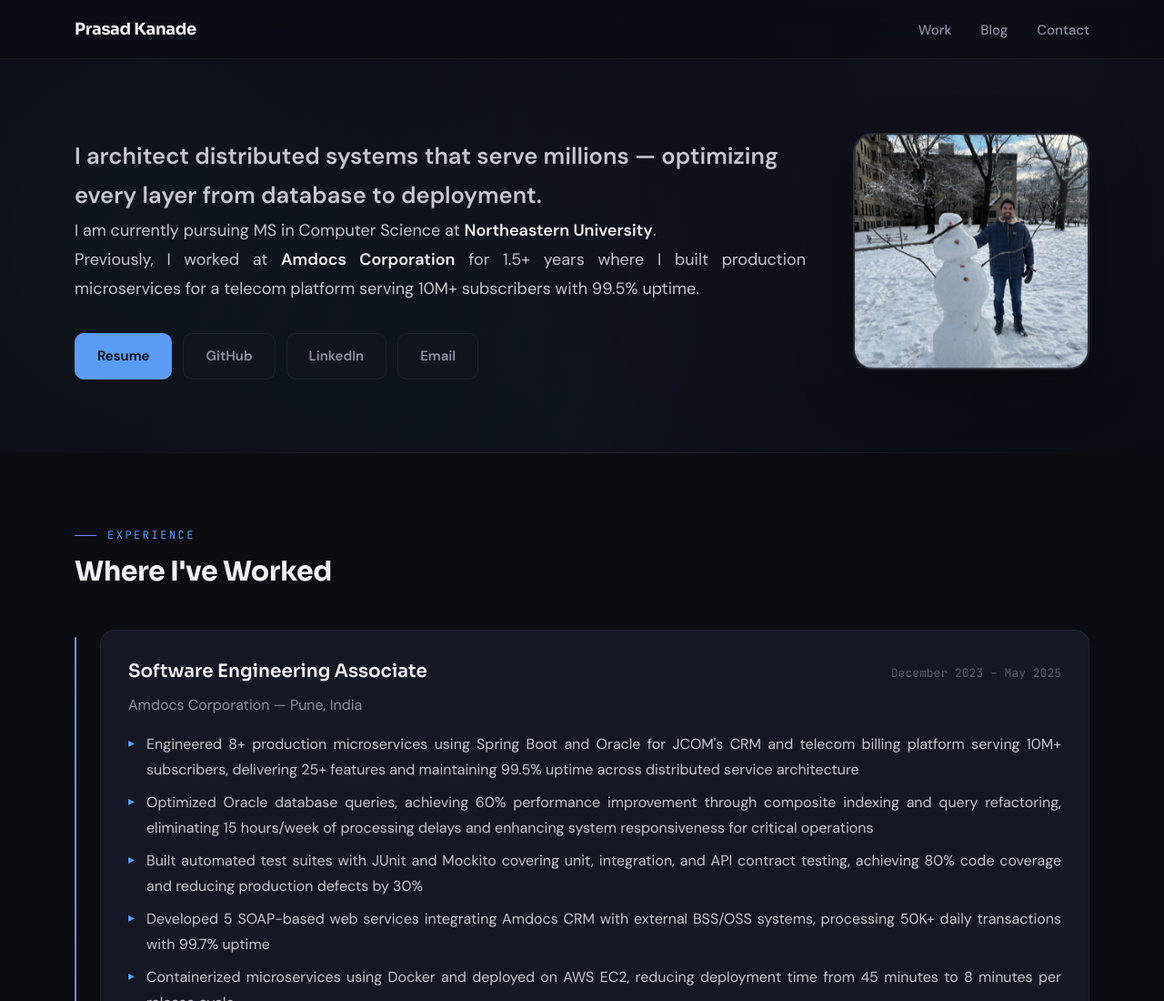
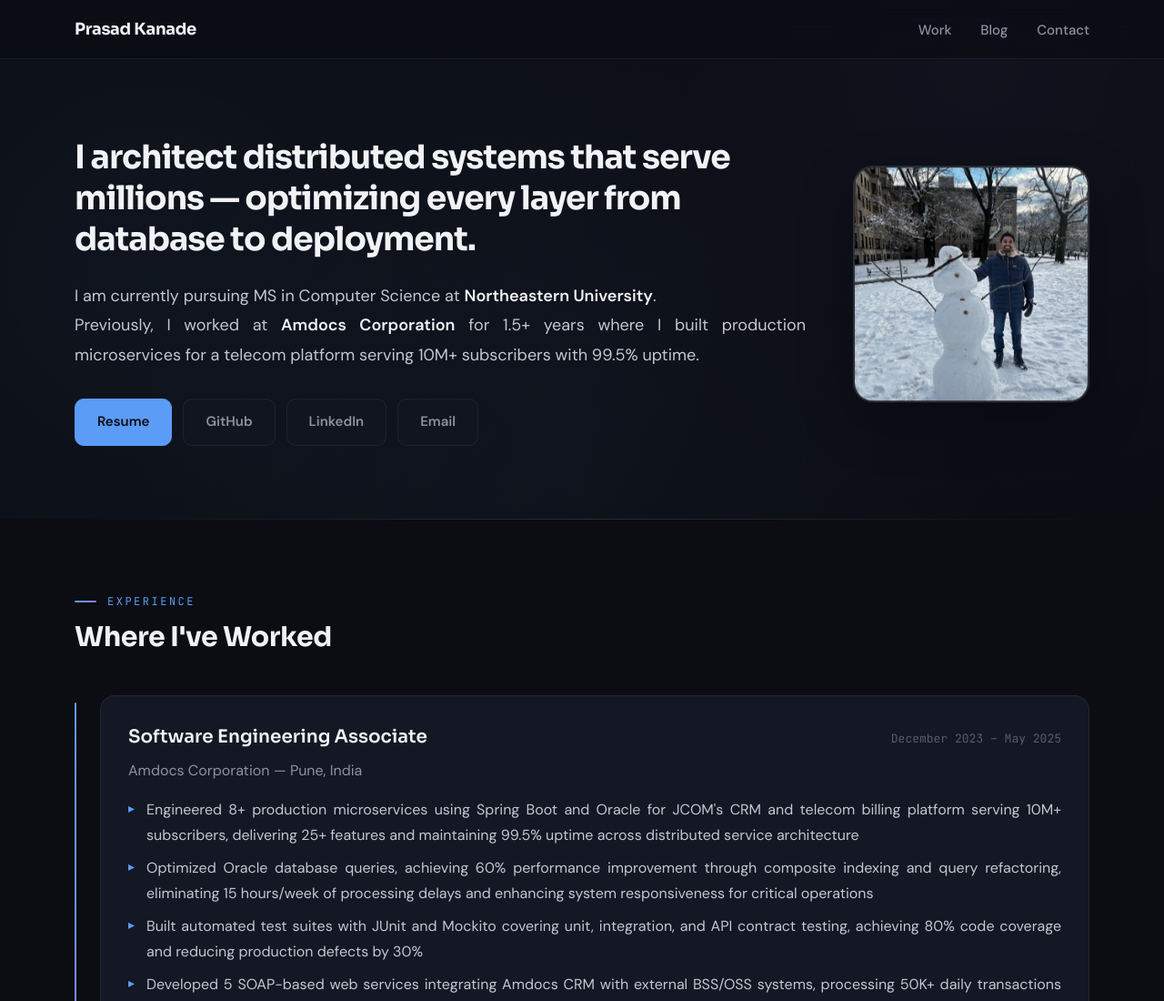
Before and after one commit to prasad0411/Prasad-Portfolio, a website: page index.html in a window 1280 px wide. Shown: the top 1100 px of the page at 91% size. Drawn offline with Linux system fonts and the light colour scheme.

Commit message:
Improved teh header font

```diff
--- a/css/style.css
+++ b/css/style.css
@@ -306,6 +306,12 @@ section {
   letter-spacing: -1.2px;
   color: var(--text-h);
   margin-bottom: 24px;
+}
+.hero h2{
+  font-family:var(--f-head);
+  font-size:clamp(24px,3.2vw,36px);
+  font-weight:700;line-height:1.25;letter-spacing:-1px;
+  color:var(--text-h);margin-bottom:24px;
 }
 .hero h1 em {
   font-style: normal;
```
